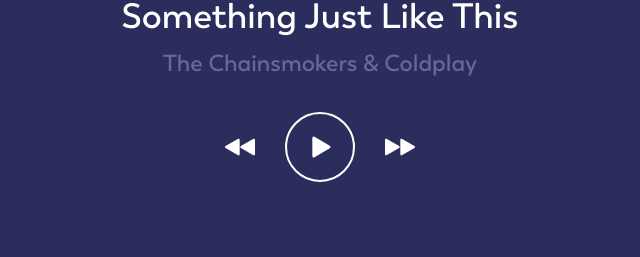
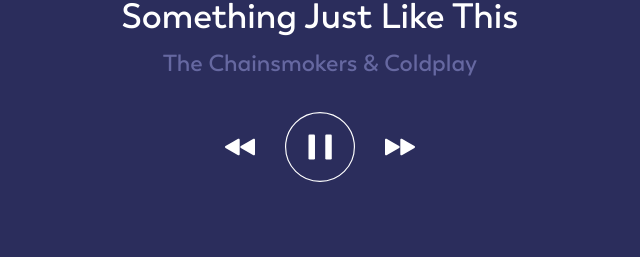
Before and after one commit to viniciuslins256/Audio-Player, a plain HTML site: page index.html in a window 1280 px wide. Both pictures are taken after a click on the icon 640 px from the left and 514 px from the top of the page. Shown: the part 367-624 px from the top of the page, 320-960 px from the left. Drawn offline with Linux system fonts and the light colour scheme.

Commit message:
Adição de mudança do svg do play, quando clicar trocar para o svg do pause e vice-versa. Exclusão de alguns arquivos inúteis como imagens. Acréscimo do svg do pause

```diff
--- a/index.html
+++ b/index.html
@@ -57,7 +57,7 @@
                     }
                 </style>
                 </defs>
-                <title>Play/Pause</title>
+                <title>Play</title>
                 <g id="Layer_2" data-name="Layer 2">
                 <g id="Layer_1-2" data-name="Layer 1">
                     <g>
@@ -67,6 +67,29 @@
                 </g>
                 </g>
             </svg>
+
+
+            <svg id="Layer_1" data-name="Layer 1" xmlns="http://www.w3.org/2000/svg" class="pause" onclick="togglePlayPause()" viewBox="0 0 1078 1078">
+                <defs>
+                  <style>
+                    .pause-circle {
+                      fill: none;
+                      stroke: #fff;
+                      stroke-miterlimit: 10;
+                      stroke-width: 18px;
+                    }
+
+                    .pause-stick {
+                      fill: #fff;
+                    }
+                  </style>
+                </defs>
+                <title>Pause</title>
+                <circle class="pause-circle" cx="539" cy="539" r="530"/>
+                <rect class="pause-stick" x="620.25" y="347.53" width="100" height="382.94" rx="18"/>
+                <rect class="pause-stick" x="361.75" y="347.53" width="100" height="382.94" rx="18"/>
+              </svg>
+
 
 
 
--- a/script/script.js
+++ b/script/script.js
@@ -1,12 +1,19 @@
 const song = document.querySelector('.song');
 const fill = document.querySelector('.fill');
 let time = document.querySelector(".first");
+let pauseButton = document.querySelector(".pause")
+let playButton = document.querySelector(".btn1")
 
 function togglePlayPause(){
     if(song.paused){
         song.play();
+        playButton.style.display = "none";
+        pauseButton.style.display = "flex";
+
       } else{
         song.pause();
+        pauseButton.style.display = "none";
+        playButton.style.display = "flex";
       }
 }
 
--- a/style/style.css
+++ b/style/style.css
@@ -118,6 +118,11 @@ body{
     margin: 30px;
 }
 
+.pause{
+    display: none;
+    width: 70px;
+}
+
 .btn2:hover{
     opacity: 0.7;
 }
@@ -126,6 +131,10 @@ body{
     opacity: 0.7;
 }
 
+.pause:hover{
+    opacity: 0.7;
+}
+
 .btn1{
     width: 70px;
 }
```
Also changed, not shown: assets/avancar.png (deleted), assets/pause.svg (added), assets/play.png (deleted), assets/play2.png (deleted), assets/retroceder.png (deleted).
